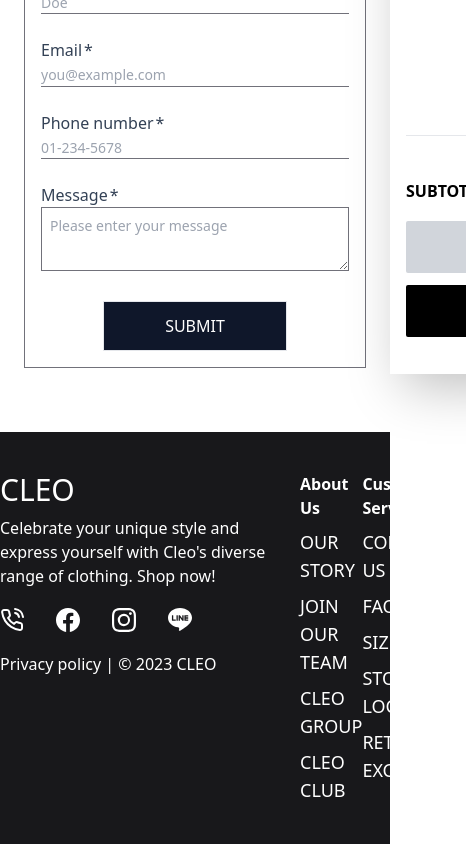
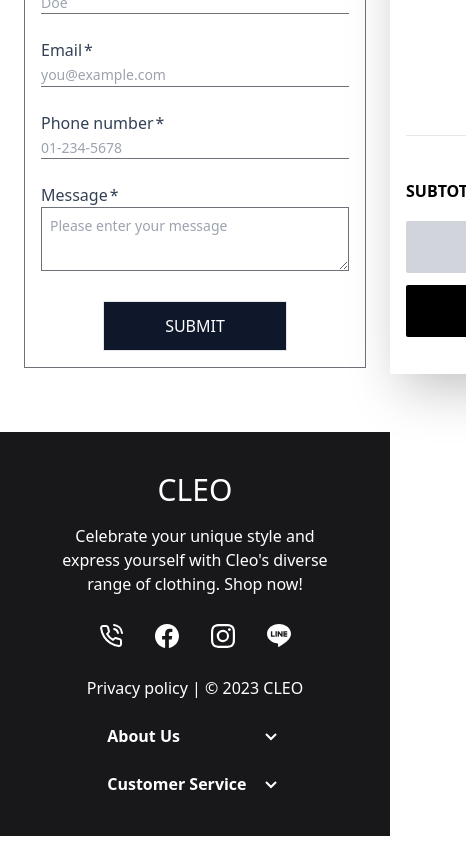
Before and after one commit to kjittiwan/e-commerce, a React (Vite) app: page /contact in a window 390 px wide. Shown: the part 470-1314 px from the top of the page, 466 px wide, since content can reach past the window. Built offline with nearby package versions, Linux system fonts and the light colour scheme; no server answers.

Commit message:
add responsiveness for footer

```diff
--- a/src/components/Footer.tsx
+++ b/src/components/Footer.tsx
@@ -1,13 +1,24 @@
+import { useState } from 'react';
 import { BsInstagram, BsLine, BsFacebook } from 'react-icons/bs'
+import { BiChevronDown, BiChevronUp } from 'react-icons/bi'
 import { FiPhoneCall } from 'react-icons/fi'
 import { Link } from '../../node_modules/react-router-dom/dist/index';
+
 function Footer() {
+  const [isAboutOpen, setIsAboutOpen] = useState(false)
+  const [isServiceOpen, setIsServiceOpen] = useState(false)
+  const toggleAboutOpen = () => {
+    setIsAboutOpen(prev => !prev)
+  }
+  const toggleServiceOpen = () => {
+    setIsServiceOpen(prev => !prev)
+  }
   return (
     <footer className="bg-zinc-900 py-10 relative bottom-0 text-white">
-      <div className="container mx-auto flex justify-around">
-        <div className='flex flex-col gap-y-2'>
+      <div className="container mx-auto flex flex-col md:flex-row md:justify-around items-center md:items-start gap-y-6">
+        <div className='flex flex-col gap-y-4 md:gap-y-2 items-center md:items-start'>
           <div className="text-3xl font-light">CLEO</div>
-          <div className="w-[300px] font-light">
+          <div className="w-[300px] font-light text-center md:text-left">
             Celebrate your unique style and express yourself with Cleo's diverse range of clothing. Shop now!
           </div>
           <div className='flex gap-x-8 text-2xl text-white py-3'>
@@ -18,14 +29,45 @@
           </div>
           <div>Privacy policy | &copy; 2023 CLEO </div>
         </div>
-        <div className='flex flex-col gap-y-2'>
+        <div className='hidden md:flex flex-col gap-y-2'>
           <h2 className='font-semibold'>About Us</h2>
           <Link to={'/about'} className='text-lg font-light uppercase hover:underline underline-offset-8 cursor-pointer'>our story</Link>
           <p className='text-lg font-light uppercase hover:underline underline-offset-8 cursor-pointer'>join our team</p>
           <p className='text-lg font-light uppercase hover:underline underline-offset-8 cursor-pointer'>cleo group</p>
           <p className='text-lg font-light uppercase hover:underline underline-offset-8 cursor-pointer'>cleo club</p>
         </div>
-        <div className='flex flex-col gap-y-2'>
+        <div className='flex md:hidden flex-col gap-y-2 w-[45%]'>
+          <div onClick={toggleAboutOpen} className='flex items-center justify-between'>
+            <h2 className='font-semibold'>About Us</h2>
+            <div className='text-2xl'>
+              {isAboutOpen ? <BiChevronUp /> : <BiChevronDown />}
+            </div>
+          </div>
+          <div className={`${isAboutOpen ? 'flex' : 'hidden'} text-base font-light uppercase underline-offset-8 cursor-pointer flex flex-col gap-y-2`}>
+            <Link to={'/about'} className='hover:underline '>our story</Link>
+            <p className='hover:underline'>join our team</p>
+            <p className='hover:underline '>cleo group</p>
+            <p className='hover:underline '>cleo club</p>
+          </div>
+        </div>
+
+        <div className='flex md:hidden flex-col gap-y-2 w-[45%]'>
+          <div onClick={toggleServiceOpen} className='flex items-center justify-between'>
+            <h2 className='font-semibold'>Customer Service</h2>
+            <div className='text-2xl'>
+              {isServiceOpen ? <BiChevronUp /> : <BiChevronDown />}
+            </div>
+          </div>
+          <div className={`${isServiceOpen ? 'flex' : 'hidden'} text-base font-light uppercase underline-offset-8 cursor-pointer flex-col gap-y-2`}>
+            <Link to={'/contact'} className=''>contact us</Link>
+            <p className='hover:underline '>faqs</p>
+            <p className='hover:underline '>size guide</p>
+            <p className='hover:underline '>store locator</p>
+            <p className='hover:underline '>returns & exchanges</p>
+          </div>
+        </div>
+
+        <div className='hidden md:flex flex-col gap-y-2'>
           <h2 className='font-semibold'>Customer Service</h2>
           <Link to={'/contact'} className='text-lg font-light uppercase hover:underline underline-offset-8 cursor-pointer'>contact us</Link>
           <p className='text-lg font-light uppercase hover:underline underline-offset-8 cursor-pointer'>FAQs</p>
```
